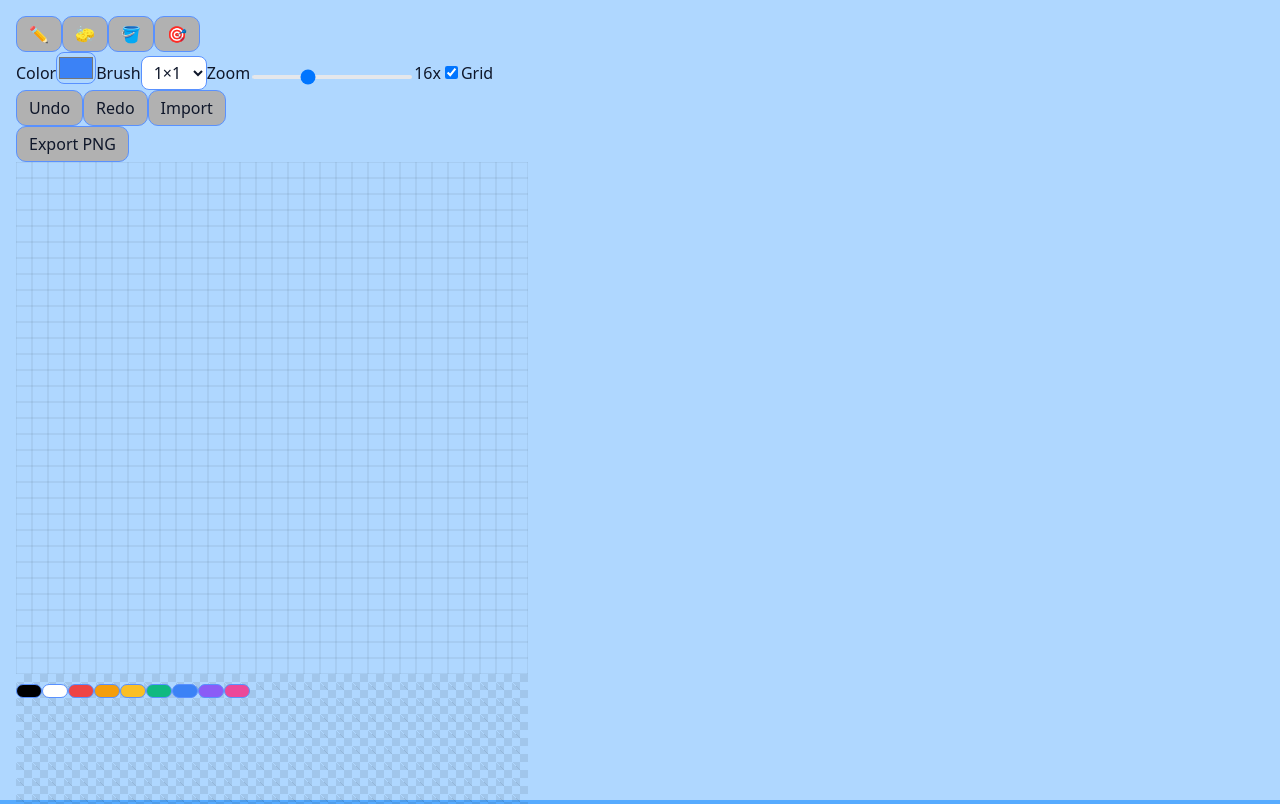
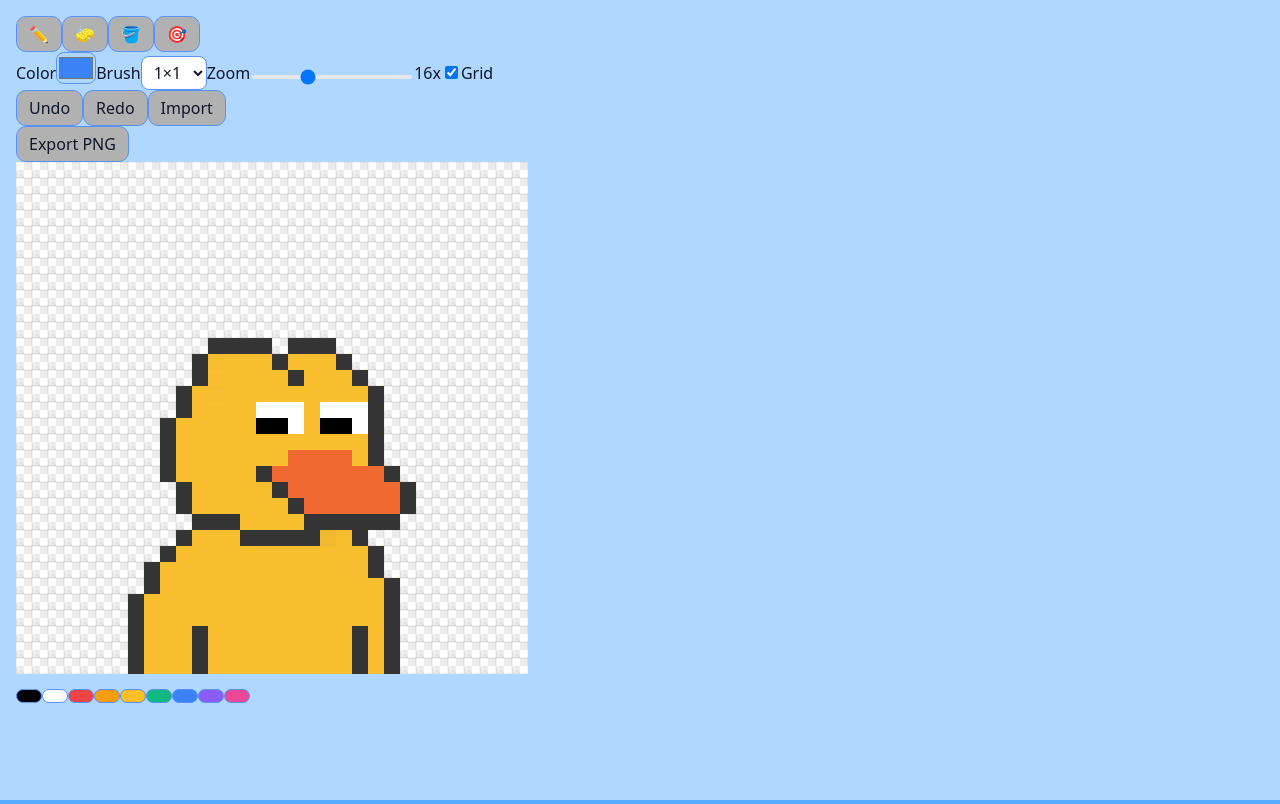
Before and after one commit to 0xYaPo/kwaxel_generator, a React (Vite) app: page / in a window 1280 px wide. Shown: the top 804 px of the page. Built offline with nearby package versions, Linux system fonts and the light colour scheme.

Commit message:
Claude rescue2
Absolute Positionning

```diff
--- a/src/KwaxelGenerator.jsx
+++ b/src/KwaxelGenerator.jsx
@@ -537,32 +537,32 @@ export default function KwaxelGenerator() {
 
         {/* Canvas block — wrapper uses exact content size so overlay fits perfectly */}
         <div
-          className="relative inline-block overflow-hidden bg-white"
+          className="canvas-container"
           style={{
             width: `${W * scale}px`,
             height: `${H * scale}px`,
           }}
         >
-          {/* Grid overlay */}
           <canvas
             ref={overlayRef}
-            className="absolute top-0 left-0 pointer-events-none"
+            width={W * scale * dpr}
+            height={H * scale * dpr}
+            className="pointer-events-none"
             style={{
               width: `${W * scale}px`,
               height: `${H * scale}px`,
-              imageRendering: "pixelated",
               zIndex: 1
             }}
             aria-hidden
           />
-          {/* Main canvas */}
           <canvas
             ref={canvasRef}
-            className="absolute top-0 left-0"
+            width={W * scale * dpr}
+            height={H * scale * dpr}
             style={{
               width: `${W * scale}px`,
               height: `${H * scale}px`,
-              imageRendering: "pixelated",
+              zIndex: 2,
               backgroundImage:
                 "linear-gradient(45deg, rgba(0,0,0,.08) 25%, transparent 25%)," +
                 "linear-gradient(-45deg, rgba(0,0,0,.08) 25%, transparent 25%)," +
@@ -570,14 +570,13 @@ export default function KwaxelGenerator() {
                 "linear-gradient(-45deg, transparent 75%, rgba(0,0,0,.08) 75%)",
               backgroundSize: `${scale}px ${scale}px`,
               backgroundPosition: checkerPos,
-              zIndex: 2
             }}
-            role="img"
-            aria-label="32 by 32 pixel canvas"
             onPointerDown={onPointerDown}
             onPointerMove={onPointerMove}
             onPointerUp={onPointerUp}
             onPointerLeave={onPointerUp}
+            role="img"
+            aria-label="32 by 32 pixel canvas"
           />
         </div>
 
--- a/src/index.css
+++ b/src/index.css
@@ -84,10 +84,25 @@ input[type="range"]::-moz-range-thumb{
   width: 16px; height: 16px; border: none; border-radius: 999px; background: #111827;
 }
 
-/* Canvas: keep pixels crisp */
-canvas{
+/* Canvas: keep pixels crisp and ensure proper positioning */
+canvas {
   display: block;
   image-rendering: pixelated;
+  position: absolute;
+  top: 0;
+  left: 0;
+  margin: 0;
+  padding: 0;
+}
+
+/* Canvas container styles */
+.canvas-container {
+  position: relative;
+  display: inline-block;
+  background: white;
+  margin: 0;
+  padding: 0;
+  box-sizing: content-box;
 }
 
 /* Optional container helper if you want a centered max-width wrapper */
```
